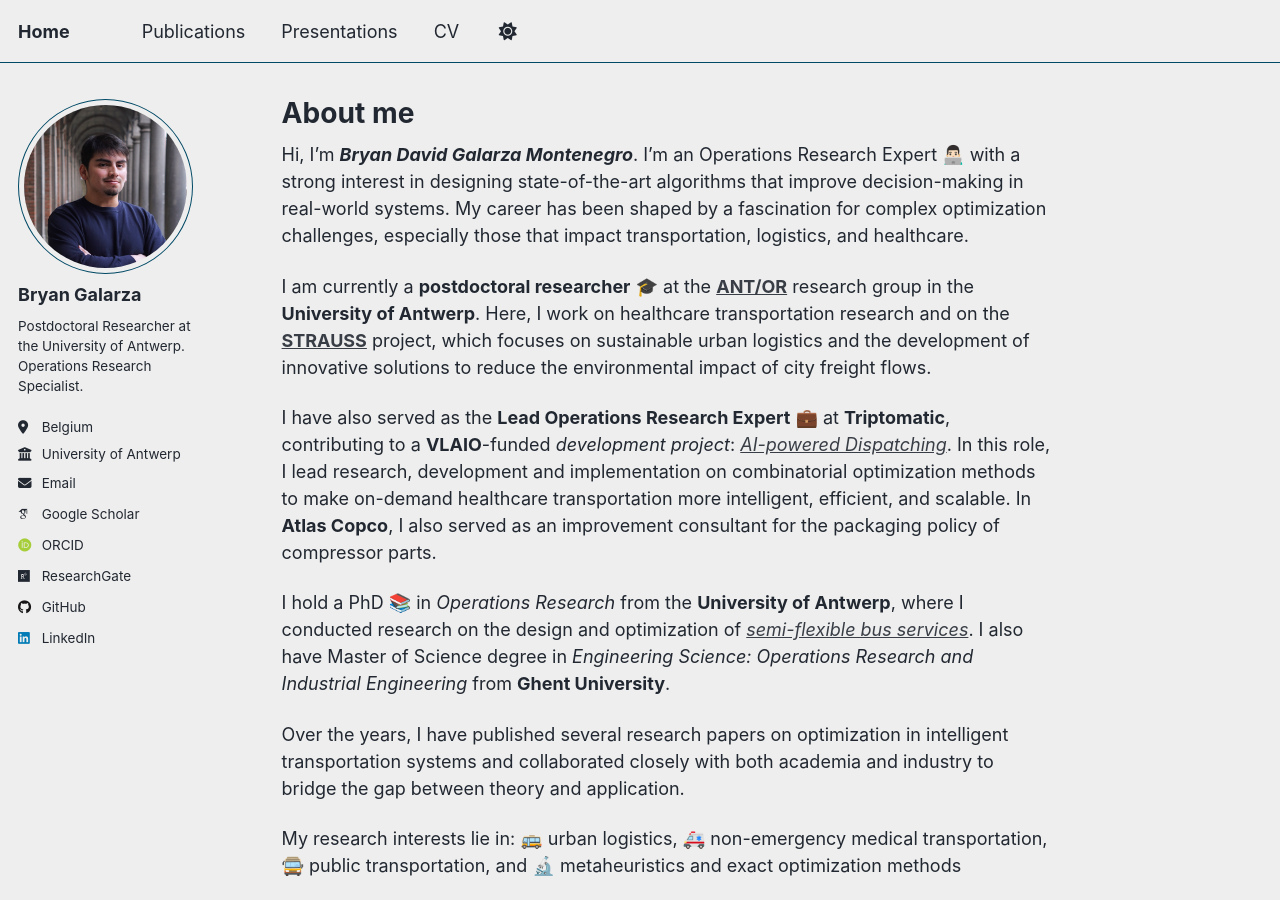
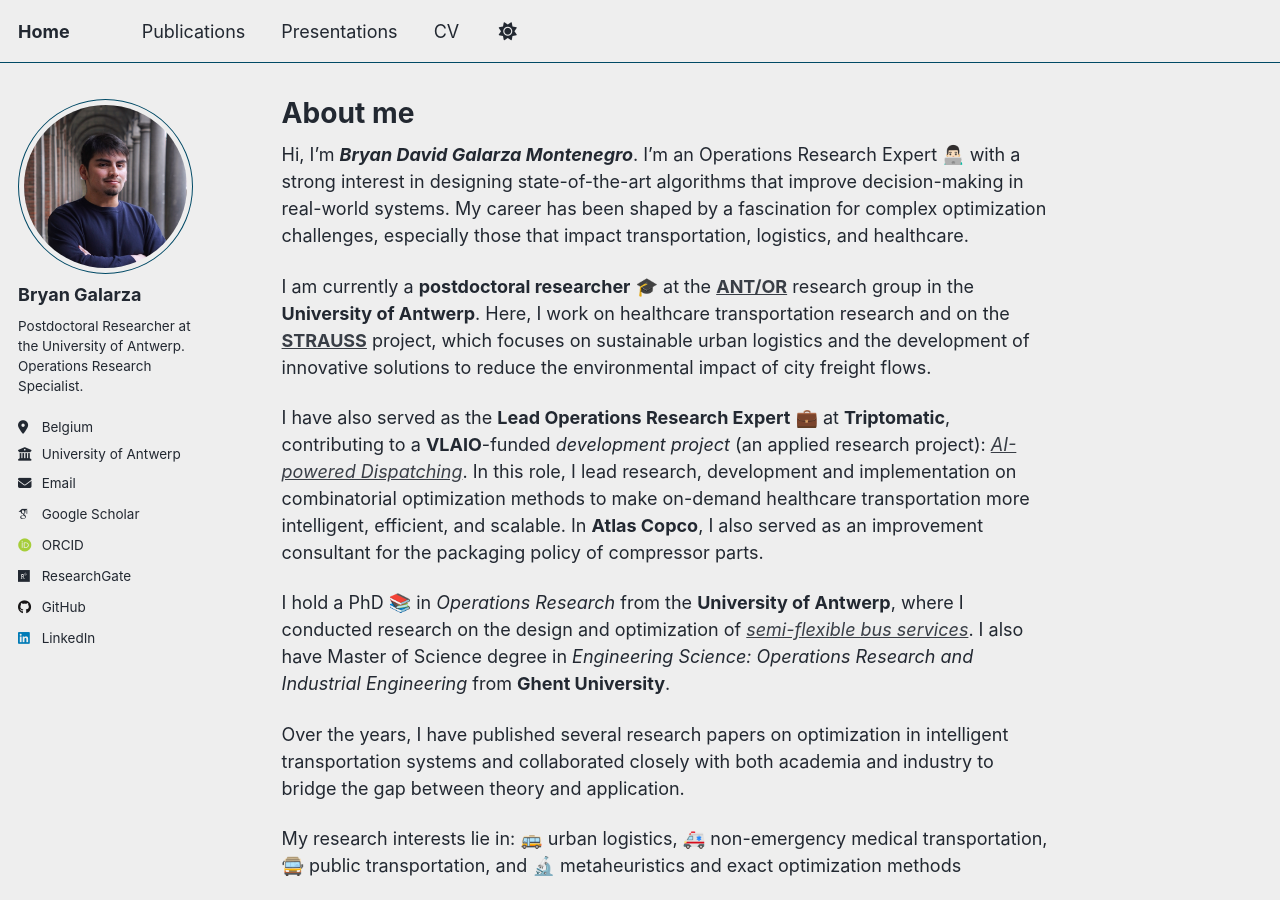
Before and after one commit to BryanG13/bryang13.github.io, a Jekyll site: the page built from _pages/about.md, in a window 1280 px wide and 900 px high. Built offline with Jekyll 4.4.1, drawn with Linux system fonts in a browser that asks for light colours; some web fonts are replaced; a script that is not in the unit is left out.

Commit message:
CV update

```diff
--- a/_pages/about.md
+++ b/_pages/about.md
@@ -11,7 +11,7 @@ Hi, I'm ***Bryan David Galarza Montenegro***. I'm an Operations Research Expert
 
 I am currently a **postdoctoral researcher** 🎓 at the [**ANT/OR**](https://www.uantwerpen.be/en/research-groups/ant-or/) research group in the **University of Antwerp**. Here, I work on healthcare transportation research and on the [**STRAUSS**](https://www.kuleuven.be/lim/research/projects/strauss) project, which focuses on sustainable urban logistics and the development of innovative solutions to reduce the environmental impact of city freight flows.
 
-I have also served as the **Lead Operations Research Expert** 💼 at **Triptomatic**, contributing to a **VLAIO**-funded *development project*: [*AI-powered Dispatching*](https://triptomatic.com/en-be/nemt#dispatching). In this role, I lead research, development and implementation on combinatorial optimization methods to make on-demand healthcare transportation more intelligent, efficient, and scalable. In **Atlas Copco**, I also served as an improvement consultant for the packaging policy of compressor parts.
+I have also served as the **Lead Operations Research Expert** 💼 at **Triptomatic**, contributing to a **VLAIO**-funded *development project* (an applied research project): [*AI-powered Dispatching*](https://triptomatic.com/en-be/nemt#dispatching). In this role, I lead research, development and implementation on combinatorial optimization methods to make on-demand healthcare transportation more intelligent, efficient, and scalable. In **Atlas Copco**, I also served as an improvement consultant for the packaging policy of compressor parts.
 
 I hold a PhD 📚 in *Operations Research* from the **University of Antwerp**, where I conducted research on the design and optimization of [*semi-flexible bus services*](https://repository.uantwerpen.be/docman/irua/5e80f4/196398.pdf). I also have Master of Science degree in *Engineering Science: Operations Research and Industrial Engineering* from **Ghent University**.
 
```
Also changed, not shown: 1 other file.
